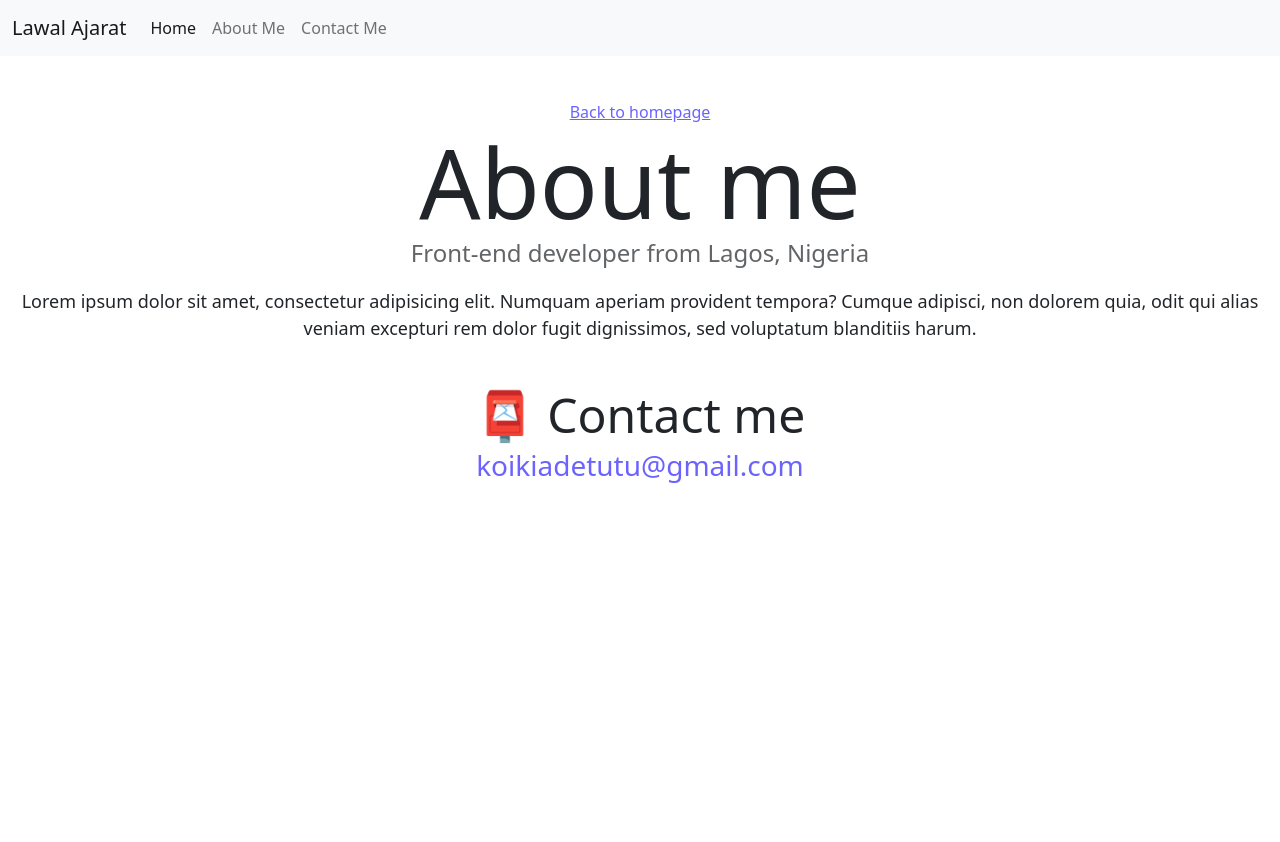
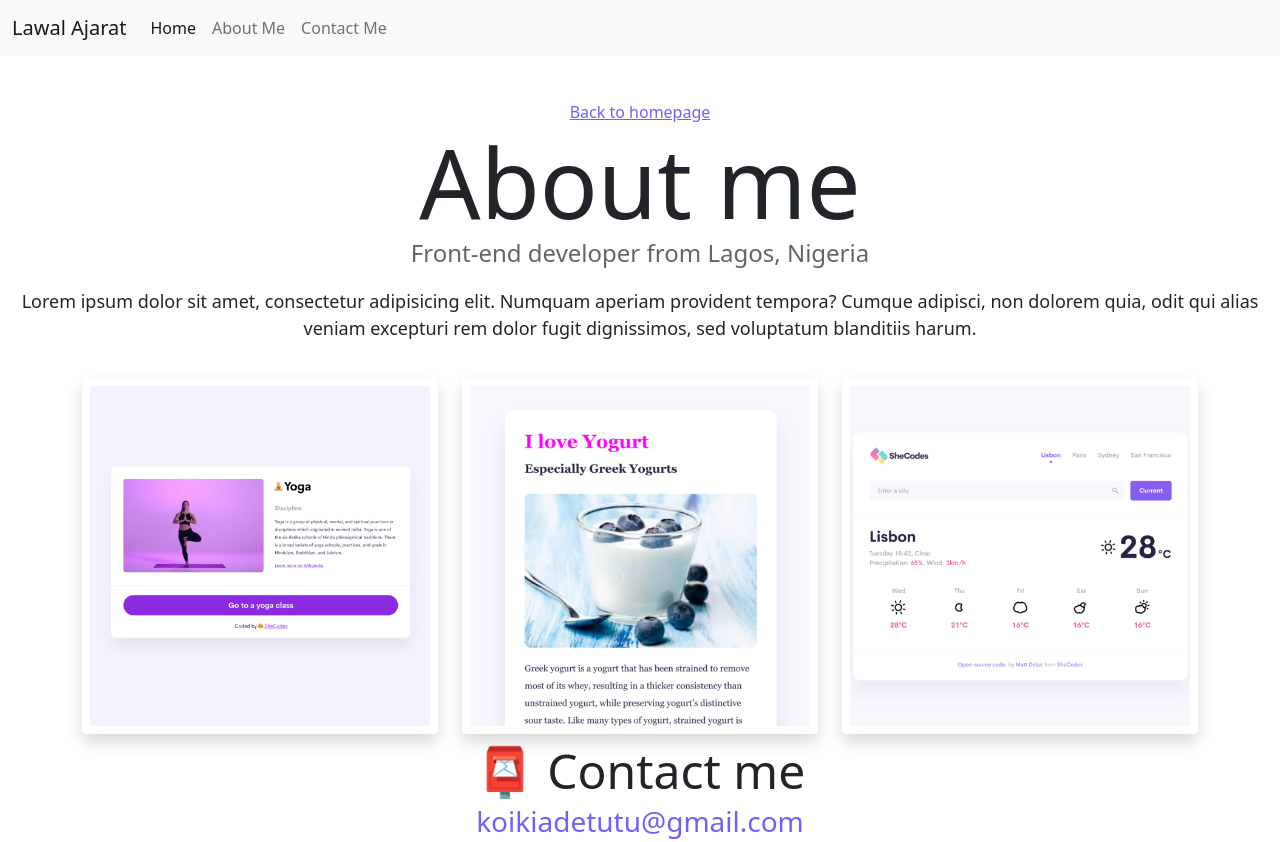
Before and after one commit to Hajarah08/responsive-homework, a plain HTML site: page about.html in a window 1280 px wide. Before the commit the page ends 800 px from the top, so only its background shows below. Drawn offline with nearby package versions, Linux system fonts and the light colour scheme.

Commit message:
added media queries to the about page to make it more responsive

```diff
--- a/about.html
+++ b/about.html
@@ -59,21 +59,21 @@
           <img
             src="images/yoga.png"
             alt="a yoga-app"
-            class="img-fluid p-2 shadow rounded d-block d-sm-none"
+            class="img-fluid p-2 shadow rounded"
           />
         </div>
         <div class="col-sm-4">
           <img
             src="images/yogurt.png"
             alt="a yogurt-app"
-            class="img-fluid p-2 shadow rounded d-block d-sm-none"
+            class="img-fluid p-2 shadow rounded"
           />
         </div>
         <div class="col-sm-4">
           <img
             src="images/weather.png"
             alt="a weather-app"
-            class="img-fluid p-2 shadow rounded d-block d-sm-none"
+            class="img-fluid p-2 shadow rounded"
 
           />
         </div>
```
Also changed, not shown: index.html (+3 -3 lines).
